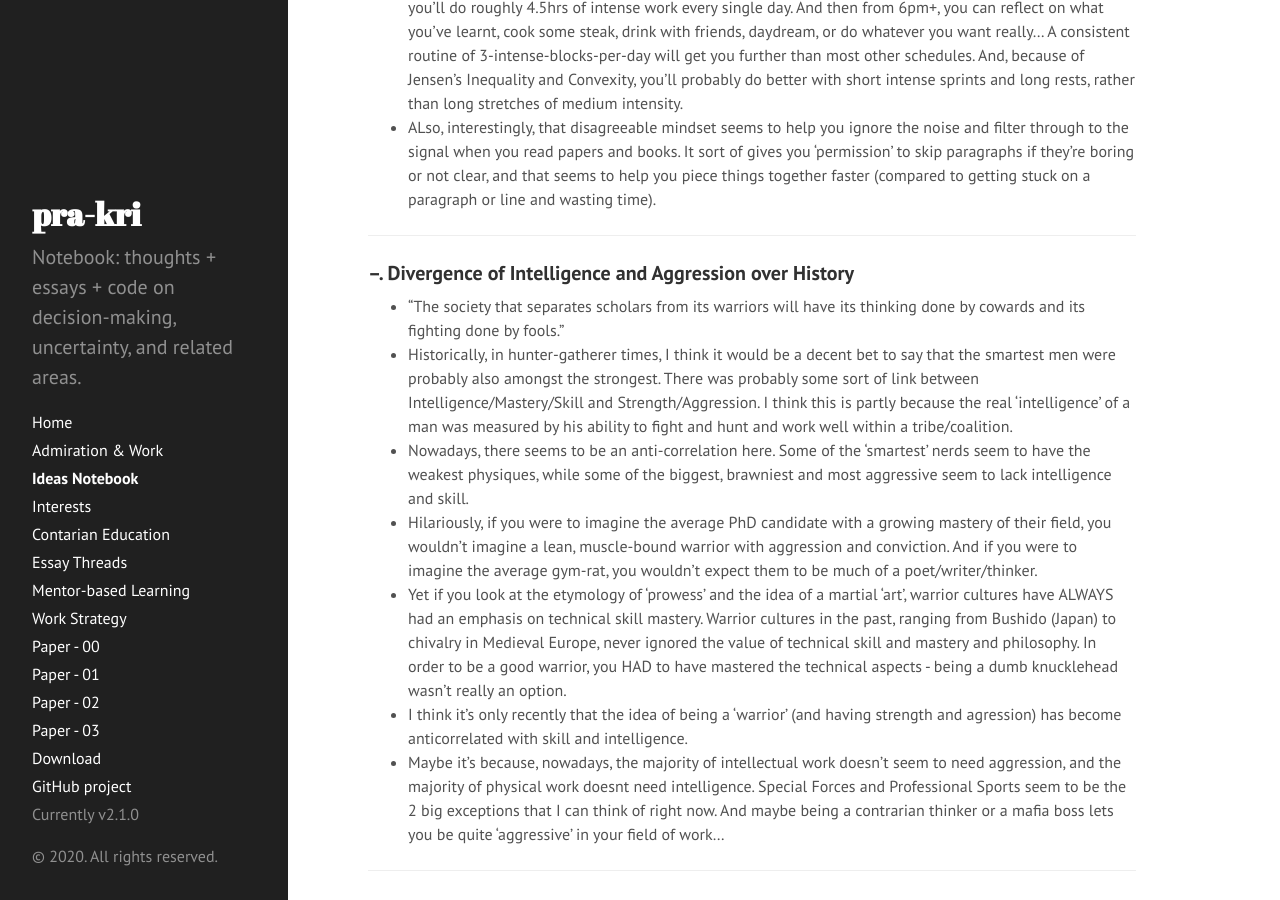
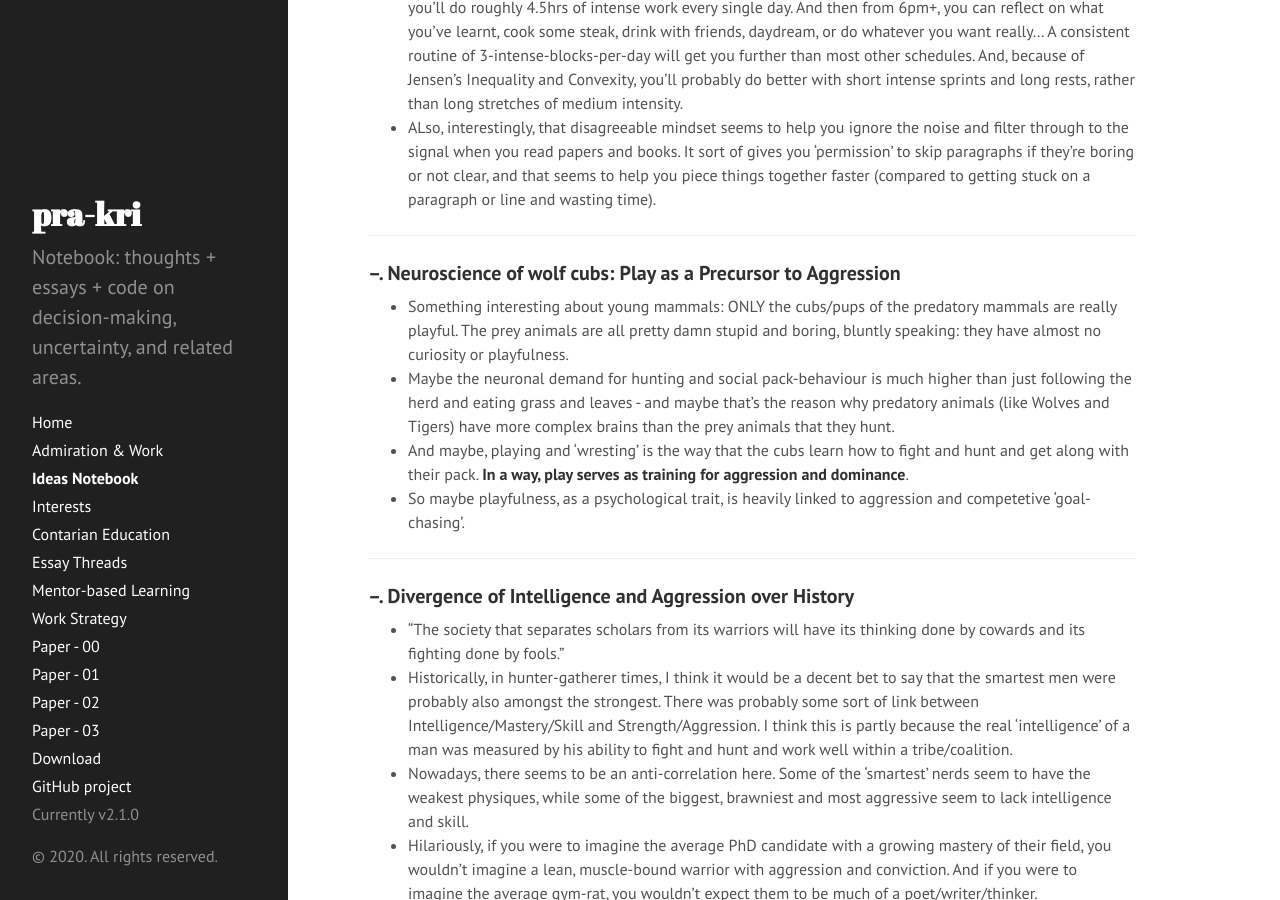
Before and after one commit to pra-kri/pra-kri.github.io, a Jekyll site: the page built from IdeasNotebook.md, in a window 1280 px wide and 900 px high, scrolled down 11971 px. Built offline with Jekyll 4.4.1, drawn with Linux system fonts in a browser that asks for light colours.

Commit message:
Update IdeasNotebook.md

```diff
--- a/IdeasNotebook.md
+++ b/IdeasNotebook.md
@@ -242,6 +242,15 @@ Feeling like you have nothing to lose might invoke this state. If you have nothi
 
 ---
 
+### --. Neuroscience of wolf cubs: Play as a Precursor to Aggression
+* Something interesting about young mammals: ONLY the cubs/pups of the predatory mammals are really playful. The prey animals are all pretty damn stupid and boring, bluntly speaking: they have almost no curiosity or playfulness.
+* Maybe the neuronal demand for hunting and social pack-behaviour is much higher than just following the herd and eating grass and leaves - and maybe that's the reason why predatory animals (like Wolves and Tigers) have more complex brains than the prey animals that they hunt.
+* And maybe, playing and 'wresting' is the way that the cubs learn how to fight and hunt and get along with their pack. **In a way, play serves as training for aggression and dominance**.
+* So maybe playfulness, as a psychological trait, is heavily linked to aggression and competetive 'goal-chasing'.
+
+
+---
+
 ### --. Divergence of Intelligence and Aggression over History
 * "The society that separates scholars from its warriors will have its thinking done by cowards and its fighting done by fools."
 * Historically, in hunter-gatherer times, I think it would be a decent bet to say that the smartest men were probably also amongst the strongest. There was probably some sort of link between Intelligence/Mastery/Skill and Strength/Aggression. I think this is partly because the real 'intelligence' of a man was measured by his ability to fight and hunt and work well within a tribe/coalition.
```
